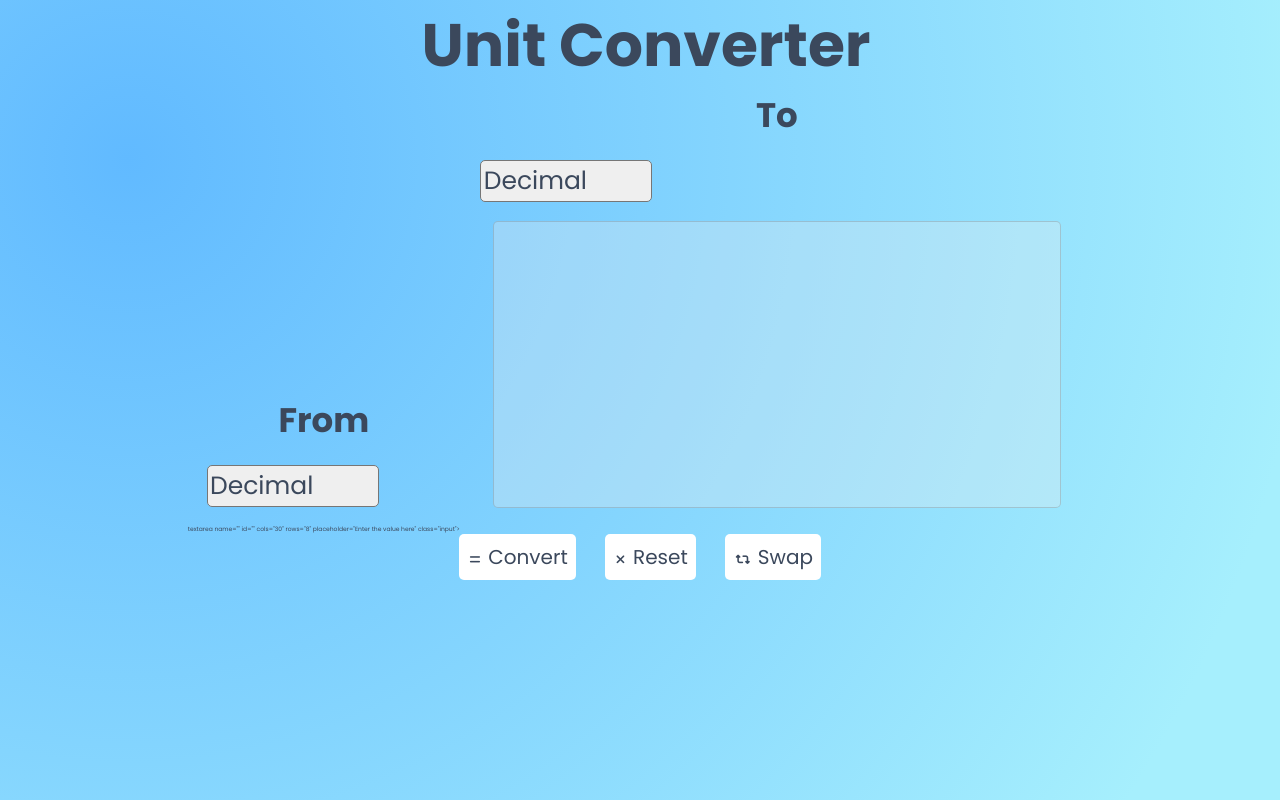
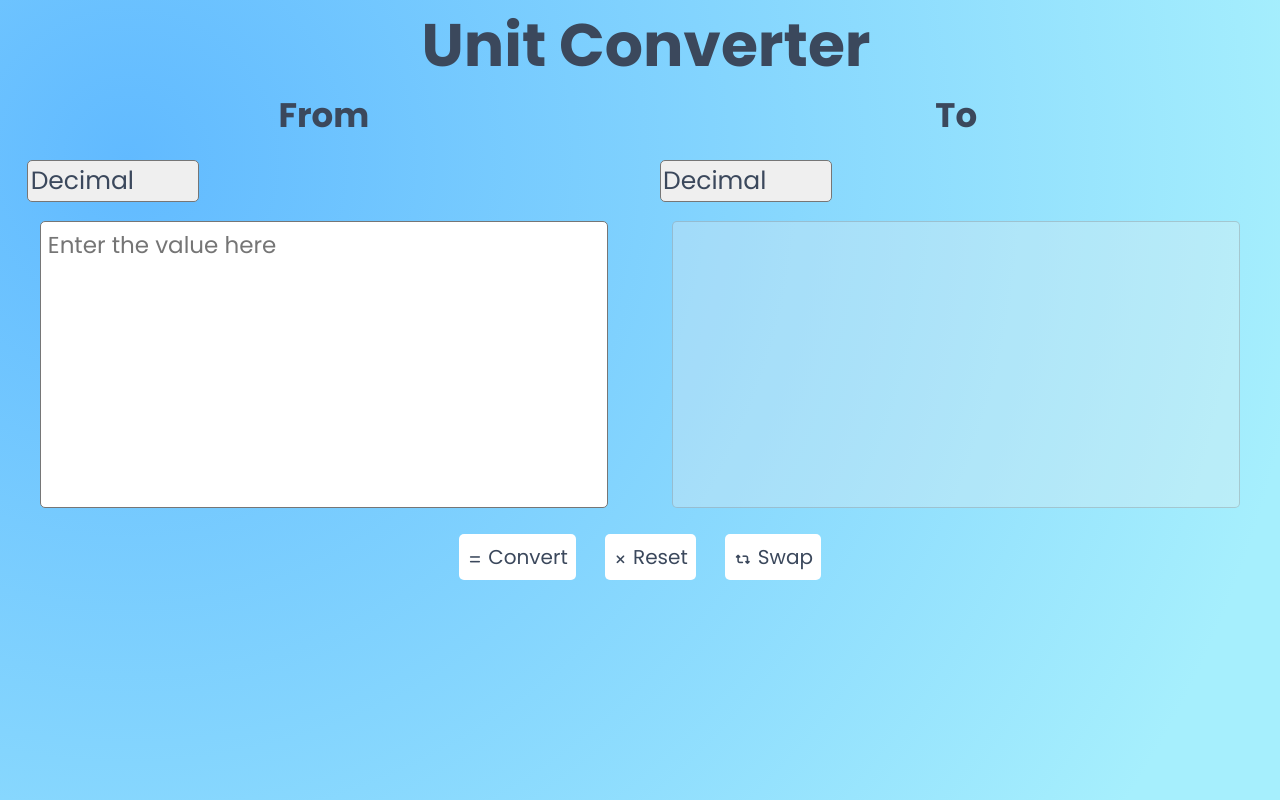
Before and after one commit to Asharzama/Converter, a plain HTML site: page index.html in a window 1280 px wide. Drawn offline with Linux system fonts and the light colour scheme.

Commit message:
Update index.html

```diff
--- a/index.html
+++ b/index.html
@@ -22,7 +22,7 @@
                 <option value="octal">Octal</option>
                 <option value="binary">Binary</option>
             </select>
-            textarea name="" id="" cols="30" rows="8" placeholder="Enter the value here" class="input"></textarea>
+            <textarea name="" id="" cols="30" rows="8" placeholder="Enter the value here" class="input"></textarea>
         </section>
 
         <section>
```
